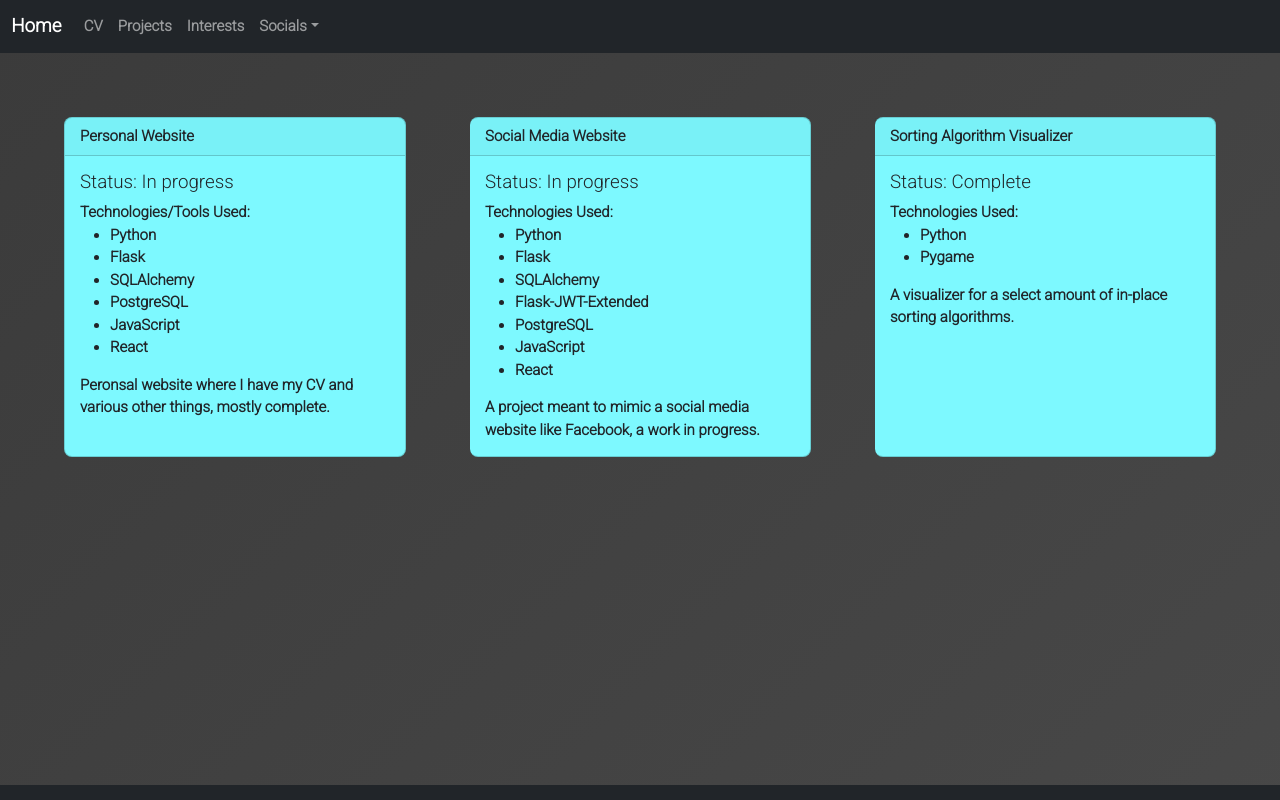
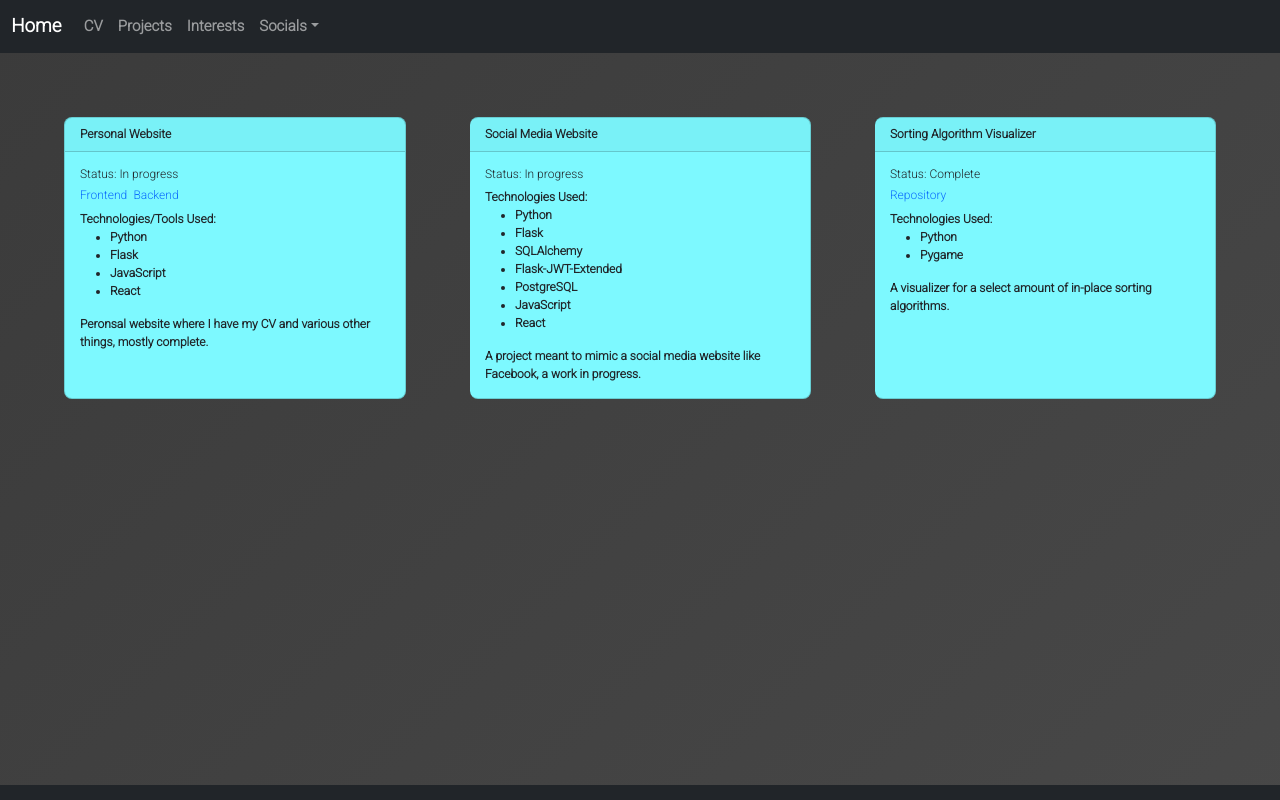
Before and after one commit to moeb15/mywebsite, a React (Create React App) app: page /projects in a window 1280 px wide. Built offline with nearby package versions, Linux system fonts and the light colour scheme.

Commit message:
contact form is now scrollable

```diff
--- a/src/components/CVPage.js
+++ b/src/components/CVPage.js
@@ -29,19 +29,17 @@ export default function CV(props) {
     const [jsonlist, setJsonList] = useState('')
 
     useEffect(() => {
-        fetch(process.env.REACT_APP_FLASK_CV)
         setJsonList(cv_json)
-    }
-        , [])
+    }, [])
 
     const { ides, programming, testing } = { ...jsonlist[0] }
     const { Opentext, WISL } = { ...jsonlist[1] }
 
     return (
-        <Container >
+        <Container>
             <Card className="bg-transparent text-white cv-card">
                 <Card.Img src={experience} alt="Card image" />
-                <Card.ImgOverlay style={{ textAlign: 'center', paddingTop: '25%' }}>
+                <Card.ImgOverlay style={{ textAlign: 'center', paddingTop: '10vh' }}>
                     <Card.Title className='w3-animate-opacity cv-text'>Skills</Card.Title>
                     <Card.Text className='w3-animate-opacity cv-text'>{programming}</Card.Text>
                     <Card.Text className='w3-animate-opacity cv-text'>{testing}</Card.Text>
@@ -51,7 +49,7 @@ export default function CV(props) {
             <Container className="d-flex">
                 <Card className="bg-transparent text-white cv-card">
                     <Card.Img src={joblogo} alt="Card image" />
-                    <Card.ImgOverlay style={{ textAlign: 'center', paddingTop: '15%' }}>
+                    <Card.ImgOverlay style={{ textAlign: 'center', paddingTop: '5vh' }}>
                         <Card.Title className='w3-animate-opacity cv-text'>Experience</Card.Title>
                         <Card.Text className='w3-animate-opacity cv-text'>{Opentext?.company}, {Opentext?.job_title}</Card.Text>
                         <Card.Text className='w3-animate-opacity cv-text'>{Opentext?.job_responsibilities}</Card.Text>
@@ -59,7 +57,7 @@ export default function CV(props) {
                 </Card>
                 <Card className="bg-transparent text-white cv-card">
                     <Card.Img src={joblogo} alt="Card image" />
-                    <Card.ImgOverlay style={{ textAlign: 'center', paddingTop: '15%' }}>
+                    <Card.ImgOverlay style={{ textAlign: 'center', paddingTop: '5vh' }}>
                         <Card.Title className='w3-animate-opacity cv-text'>Experience</Card.Title>
                         <Card.Text className='w3-animate-opacity cv-text'>{WISL?.company}, {WISL?.job_title}</Card.Text>
                         <Card.Text className='w3-animate-opacity cv-text'>{WISL?.job_responsibilities}</Card.Text>
@@ -69,7 +67,7 @@ export default function CV(props) {
             <Container>
                 <Card className="bg-transparent text-white cv-card">
                     <Card.Img src={edulogo} alt="Card image" />
-                    <Card.ImgOverlay style={{ textAlign: 'center', paddingTop: '25%' }}>
+                    <Card.ImgOverlay style={{ textAlign: 'center', paddingTop: '10vh' }}>
                         <Card.Title className='w3-animate-opacity cv-text'>Education</Card.Title>
                         <Card.Text className='w3-animate-opacity cv-text'>{jsonlist[2]?.data}</Card.Text>
                     </Card.ImgOverlay>
--- a/src/components/ProjectsPage.js
+++ b/src/components/ProjectsPage.js
@@ -12,14 +12,17 @@ export default function Projects() {
                 <Card bg='text-light project-cards'>
                     <Card.Header>Personal Website</Card.Header>
                     <Card.Body>
-                        <Card.Title>Status: In progress</Card.Title>
+                        <Card.Title className="project-status">Status: In progress</Card.Title>
+                        <Card.Title className="project-status">
+                            <a href="https://github.com/moeb15/sortingalgovisualizer" style={{textDecoration:'none', marginRight:'2%'}}>Frontend</a>
+
+                            <a href="https://github.com/moeb15/sortingalgovisualizer" style={{textDecoration:'none'}}>Backend</a>
+                        </Card.Title>
                         <Card.Text>
                             Technologies/Tools Used:
                             <ul>
                                 <li>Python</li>
                                 <li>Flask</li>
-                                <li>SQLAlchemy</li>
-                                <li>PostgreSQL</li>
                                 <li>JavaScript</li>
                                 <li>React</li>
                             </ul>
@@ -32,7 +35,7 @@ export default function Projects() {
                 <Card bg='text-light project-cards'>
                     <Card.Header>Social Media Website</Card.Header>
                     <Card.Body>
-                        <Card.Title>Status: In progress</Card.Title>
+                        <Card.Title className="project-status">Status: In progress</Card.Title>
                         <Card.Text>
                             Technologies Used:
                             <ul>
@@ -53,7 +56,10 @@ export default function Projects() {
                 <Card bg='text-light project-cards'>
                     <Card.Header>Sorting Algorithm Visualizer</Card.Header>
                     <Card.Body>
-                        <Card.Title>Status: Complete</Card.Title>
+                        <Card.Title className="project-status">Status: Complete</Card.Title>
+                        <Card.Title className="project-status">
+                            <a href="https://github.com/moeb15/sortingalgovisualizer" style={{textDecoration:'none'}}>Repository</a>
+                        </Card.Title>
                         <Card.Text>
                             Technologies Used:
                             <ul>
--- a/src/components/styles/main.css
+++ b/src/components/styles/main.css
@@ -49,7 +49,7 @@ body {
 
 .cv-card {
     margin: auto;
-    width: 35%;
+    width: 22vw;
     border: none !important;
     padding-left: '2%';
     padding-right: '2%';
@@ -63,7 +63,8 @@ body {
     margin:auto;
     height: 50% !important;
     width:35%;
-    margin-top: 3%;
+    margin-top: 1%;
+    padding-bottom: auto;
 }
 
 .contact-text{
@@ -71,7 +72,14 @@ body {
 }
 
 .contact-navbar{
-    height:50% !important;
+    height: 45% !important;
+    overflow: scroll;
+    -ms-overflow-style: none;  /* Internet Explorer 10+ */
+    scrollbar-width: none;  /* Firefox */
+}
+
+.contact-navbar::-webkit-scrollbar {
+    display: none;  /* Safari and Chrome */
 }
 
 .project-cards{
@@ -82,6 +90,11 @@ body {
     margin-left:5%;
     margin-right: 5%;
     border-radius: 8px !important;
+    font-size: 1.5vh;
+}
+
+.project-status{
+    font-size: 1.5vh !important;
 }
 
 .interests-text{
```
Also changed, not shown: 2 other files (tests, documents, lock files or other folders).
